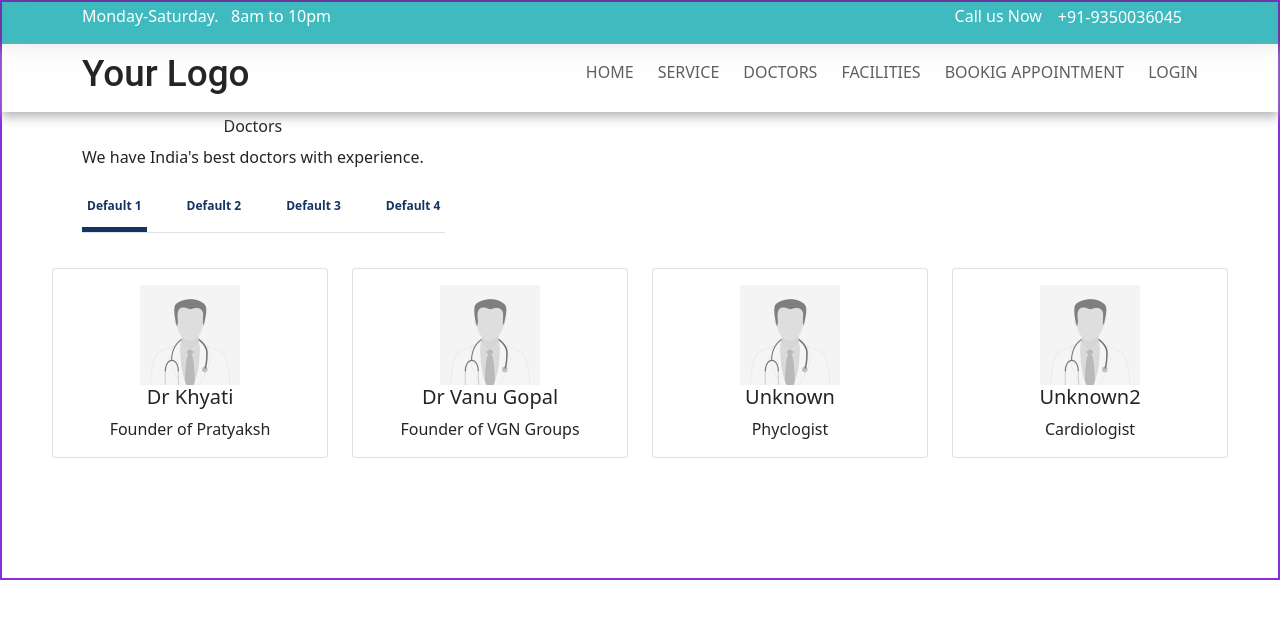
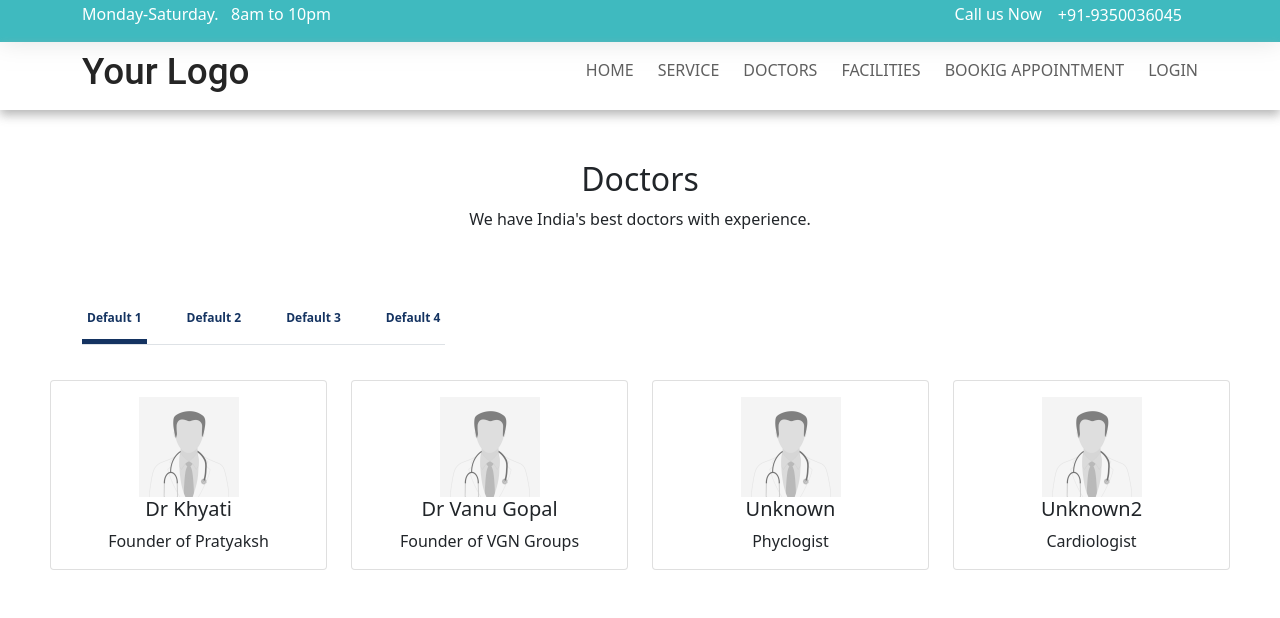
Before and after one commit to Shahrukhvgn/VGN-Pro, a plain HTML site: page doctor.html in a window 1280 px wide. Drawn offline with nearby package versions, Linux system fonts and the light colour scheme.

Commit message:
first commit07

```diff
--- a/css/style.css
+++ b/css/style.css
@@ -1,6 +1,4 @@
-.testing{
-  border: 2px solid blueviolet;
-}
+
 /*==========================================Start Top Bar=================================*/
 
 .container{
@@ -376,6 +374,7 @@ button{
 
 .row{
   padding-top: 35px;
+  padding-bottom: 35px;
 }
 .card-body{
   text-align: center;
@@ -514,7 +513,11 @@ button{
 }
 
 .doctors{
-  text-align: center;
+  width: 100%;
+    display: flex;
+    flex-direction: column;
+    text-align: center;
+    padding: 50px;
 }
 .lg2 img{
   width: 100px;
@@ -537,6 +540,7 @@ button{
 /*    height: 241px;*/
     backdrop-filter: blur(10px);
     padding: 10px;
+    height: 100%;
     margin-top: 0px;
 }
 .background{
--- a/doctor.html
+++ b/doctor.html
@@ -57,12 +57,11 @@
 
        <div class="container">
        <div class="doctors">
-           <div class="drdiv">
-       	  <h3> Doctors</h3>
-       	  <p>We have India's best doctors with experience.</p>
+       		<h2> Doctors</h2>
+       		<p>We have India's best doctors with experience.</p>
+       	</div>
        </div>
-       </div>
-   </div>
+
      <div class="container">
                         <ul class="nav nav-tabs">
 
```
